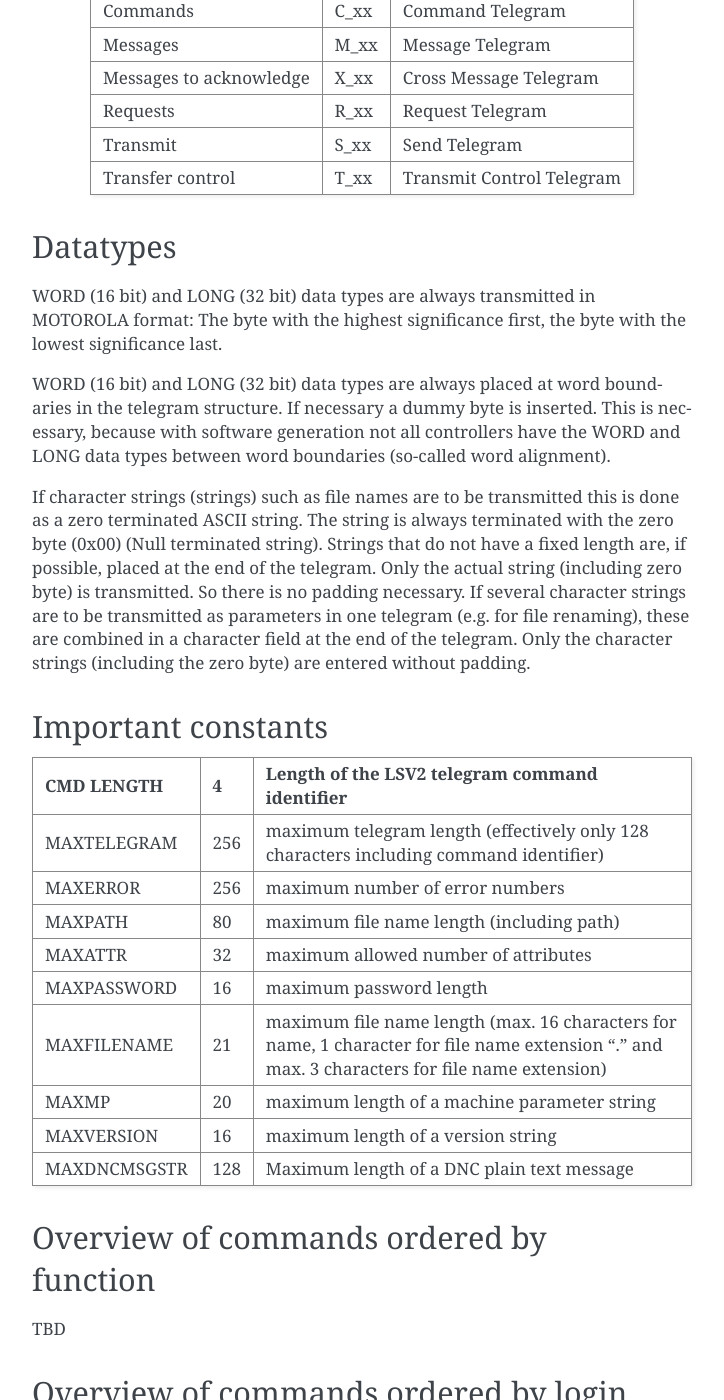
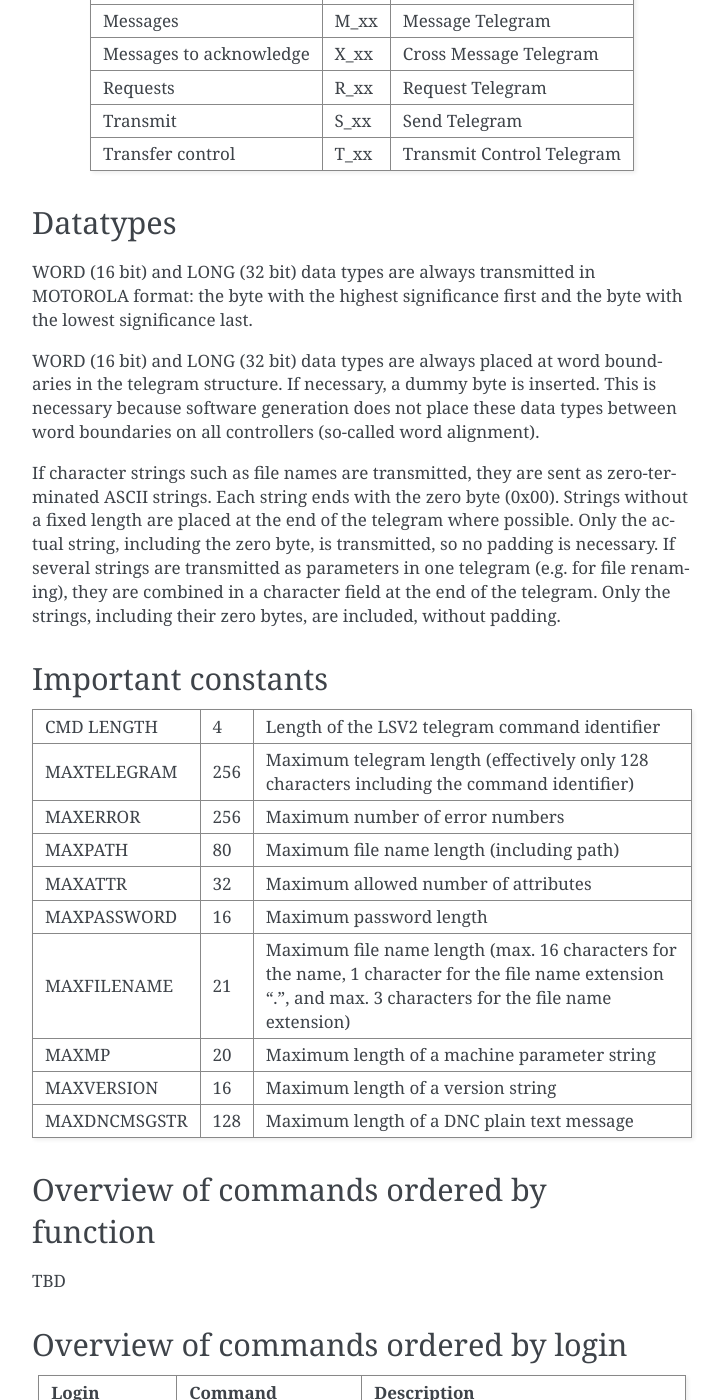
Before and after one commit to drunsinn/pyLSV2, a Sphinx documentation site: the page built from docs/lsv2-toolbox.rst, in a window 1280 px wide and 1400 px high, scrolled down 495 px. Shown: the whole window, without its empty margins (388-1112 px from the left). Built offline with Sphinx 7.4.7, drawn with Linux system fonts in a browser that asks for light colours; pages that are not in the unit, such as notebooks, are missing from menus; some of the changed text lies outside the part shown.

```diff
--- a/docs/faq.rst
+++ b/docs/faq.rst
@@ -24,4 +24,4 @@ For TNC 320, 620, 640
 If the soft key "External access" is not visible you have to change some parameters that require
 the PLC password:
 - iTNC: uncommented the line "REMOTE.LOCKSOFTKEYVISIBLE = YES" in PLC:/oem.sys
-- TNC 320, 620, 640: add the parameter "denyAllConnections" in "CfgAccessControl" and/or set the value to False
+- TNC 320, 620, 640: add "denyAllConnections" to "CfgAccessControl" or set it to False
--- a/docs/lsv2-toolbox.rst
+++ b/docs/lsv2-toolbox.rst
@@ -6,10 +6,11 @@ discovered. Since it is dated July 1993 it shows some differences between the im
 current controls and the controls that where around in 1993. Nevertheless here are some parts of
 the document which might be of interest in the future.
 
-The original document found by NeeXoo can be found on [yumpu.com](https://www.yumpu.com/de/document/read/18882603/-f-heidenhain).
+The original document found by NeeXoo is available on
+`Yumpu <https://www.yumpu.com/de/document/read/18882603/-f-heidenhain>`_.
 
-Since the original document is in german, most of the translation was done using (deepl.com)[https://www.deepl.com]. Thanks for their
-great free service!
+Since the original document is in German, most of the translation was done
+using `DeepL <https://www.deepl.com>`_. Thanks for their great free service!
 
 LSV2-Telegrams
 --------------
@@ -29,44 +30,64 @@ LSV2-Telegrams
 
 Datatypes
 ---------
-WORD (16 bit) and LONG (32 bit) data types are always transmitted in MOTOROLA format: The byte with the highest significance first,
-the byte with the lowest significance last.
+WORD (16 bit) and LONG (32 bit) data types are always transmitted in
+MOTOROLA format: the byte with the highest significance first and the byte
+with the lowest significance last.
 
-WORD (16 bit) and LONG (32 bit) data types are always placed at word boundaries in the telegram structure. If necessary
-a dummy byte is inserted. This is necessary, because with software generation not all controllers have the WORD and
-LONG data types between word boundaries (so-called word alignment).
+WORD (16 bit) and LONG (32 bit) data types are always placed at word
+boundaries in the telegram structure. If necessary, a dummy byte is
+inserted. This is necessary because software generation does not place
+these data types between word boundaries on all controllers (so-called
+word alignment).
 
-If character strings (strings) such as file names are to be transmitted this is done as a zero terminated ASCII
-string. The string is always terminated with the zero byte (0x00) (Null terminated string).
-Strings that do not have a fixed length are, if possible, placed at the end of the telegram. Only the actual
-string (including zero byte) is transmitted. So there is no padding necessary.
-If several character strings are to be transmitted as parameters in one telegram (e.g. for file renaming), these
-are combined in a character field at the end of the telegram. Only the character strings (including the zero byte) are
-entered without padding.
+If character strings such as file names are transmitted, they are sent as
+zero-terminated ASCII strings. Each string ends with the zero byte (0x00).
+Strings without a fixed length are placed at the end of the telegram where
+possible. Only the actual string, including the zero byte, is transmitted,
+so no padding is necessary.
+If several strings are transmitted as parameters in one telegram (e.g. for
+file renaming), they are combined in a character field at the end of the
+telegram. Only the strings, including their zero bytes, are included,
+without padding.
 
 Important constants
 -------------------
-+---------------+------+------------------------------------------------------------------------------------------------------------------------------------------------+
-| CMD LENGTH    | 4    | Length of the LSV2 telegram command identifier                                                                                                 |
-+===============+======+================================================================================================================================================+
-| MAXTELEGRAM   | 256  | maximum telegram length (effectively only 128 characters including command identifier)                                                         |
-+---------------+------+------------------------------------------------------------------------------------------------------------------------------------------------+
-| MAXERROR      | 256  | maximum number of error numbers                                                                                                                |
-+---------------+------+------------------------------------------------------------------------------------------------------------------------------------------------+
-| MAXPATH       | 80   | maximum file name length (including path)                                                                                                      |
-+---------------+------+------------------------------------------------------------------------------------------------------------------------------------------------+
-| MAXATTR       | 32   | maximum allowed number of attributes                                                                                                           |
-+---------------+------+------------------------------------------------------------------------------------------------------------------------------------------------+
-| MAXPASSWORD   | 16   | maximum password length                                                                                                                        |
-+---------------+------+------------------------------------------------------------------------------------------------------------------------------------------------+
-| MAXFILENAME   | 21   | maximum file name length (max. 16 characters for name, 1 character for file name extension "." and max. 3 characters for file name extension)  |
-+---------------+------+------------------------------------------------------------------------------------------------------------------------------------------------+
-| MAXMP         | 20   | maximum length of a machine parameter string                                                                                                   |
-+---------------+------+------------------------------------------------------------------------------------------------------------------------------------------------+
-| MAXVERSION    | 16   | maximum length of a version string                                                                                                             |
-+---------------+------+------------------------------------------------------------------------------------------------------------------------------------------------+
-| MAXDNCMSGSTR  | 128  | Maximum length of a DNC plain text message                                                                                                     |
-+---------------+------+------------------------------------------------------------------------------------------------------------------------------------------------+
+.. list-table::
+   :header-rows: 0
+
+   * - CMD LENGTH
+     - 4
+     - Length of the LSV2 telegram command identifier
+   * - MAXTELEGRAM
+     - 256
+     - Maximum telegram length (effectively only 128 characters including
+       the command identifier)
+   * - MAXERROR
+     - 256
+     - Maximum number of error numbers
+   * - MAXPATH
+     - 80
+     - Maximum file name length (including path)
+   * - MAXATTR
+     - 32
+     - Maximum allowed number of attributes
+   * - MAXPASSWORD
+     - 16
+     - Maximum password length
+   * - MAXFILENAME
+     - 21
+     - Maximum file name length (max. 16 characters for the name,
+       1 character for the file name extension ".", and max. 3 characters
+       for the file name extension)
+   * - MAXMP
+     - 20
+     - Maximum length of a machine parameter string
+   * - MAXVERSION
+     - 16
+     - Maximum length of a version string
+   * - MAXDNCMSGSTR
+     - 128
+     - Maximum length of a DNC plain text message
 
 
 Overview of commands ordered by function
@@ -99,7 +120,7 @@ Overview of commands ordered by login
 +-------------+----------------------+-----------------------------------+
 | INSPECT     | R_SS                 | Request Active Screen             |
 +-------------+----------------------+-----------------------------------+
-| DIAGNOSTICS | R_LB                 | Request Logbuffer                 |
+| DIAGNOSTICS | R_LB                 | Request Logbuffer*                |
 +-------------+----------------------+-----------------------------------+
 | DIAGNOSTICS | R_DT                 | Request Date/Time                 |
 +-------------+----------------------+-----------------------------------+
@@ -171,3 +192,7 @@ Overview of commands ordered by login
 +-------------+----------------------+-----------------------------------+
 | MONITOR     | all of login INSPECT |                                   |
 +-------------+----------------------+-----------------------------------+
+
+* ``R_LB`` returned ``T_ER_UNKNOWN_TELE`` on the tested iTNC 530 and
+  TNC 640 controls, even with DIAGNOSTICS access. See :doc:`protocol` for
+  details.
--- a/pyproject.toml
+++ b/pyproject.toml
@@ -39,8 +39,8 @@ SSH = ["sshtunnel>=0.4"]
 "Bug Tracker" = "https://github.com/drunsinn/pyLSV2/issues"
 
 [project.scripts]
-lsv2demo = "pyLSV2.scripts.demo:comprehensive_demo"
-lsv2demo_scope = "pyLSV2.scripts.demo:scope_demo"
+lsv2demo = "pyLSV2.scripts.demo:main"
+lsv2demo_scope = "pyLSV2.scripts.demo:main_scope"
 lsv2demo_ssh = "pyLSV2.scripts.ssh_tunnel:main"
 lsv2scope2csv = "pyLSV2.scripts.scope2csv:main"
 lsv2tab2csv = "pyLSV2.scripts.tab2csv:main"
```
Also changed, not shown: README.md (+29 -5 lines), docs/me101.rst (+6 -2 lines), docs/protocol.rst (+87 -19 lines), 11 other files.
